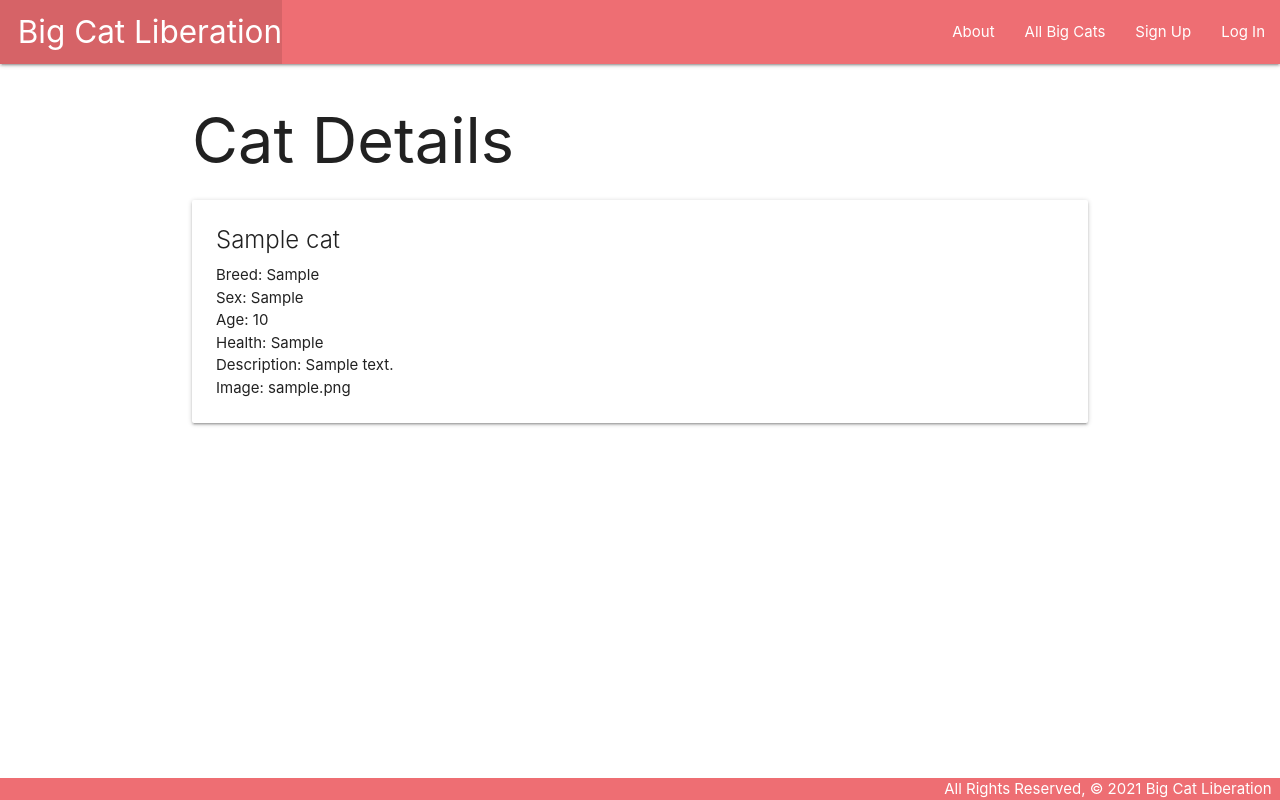
After one commit to priya131998/big-cat-liberation, a Django app: page /cats/1 in a window 1280 px wide. The commit adds this page. Run offline with Django 3.2, Linux system fonts and the light colour scheme; tables that the repository leaves empty hold one stand-in row (values such as "Sample post").

Commit message:
adds superuser and detail functionality

```diff
--- a/main_app/models.py
+++ b/main_app/models.py
@@ -3,7 +3,7 @@ from django.urls import reverse
 from django.contrib.auth.models import User
 
 # Create your models here.
-
+superusers = User.objects.filter(is_superuser = True)
 
 class Needs(models.Model):
     name = models.CharField(max_length=50)
--- a/main_app/templates/base.html
+++ b/main_app/templates/base.html
@@ -20,10 +20,10 @@
         </ul>
         <ul class="right">
           <li><a href="{% url 'about' %}">About</a></li>
-          <li> &nbsp; &nbsp;Welcome, {{ user }}&nbsp; &nbsp; </li>
           <li><a href="{% url 'index' %}">All Big Cats</a></li>
           {% if user.is_authenticated %}
           <li><a href="{% url 'cat_create' %}">Surrender Big Cat</a></li>
+          <li> &nbsp;|&nbsp;Welcome, {{ user }}&nbsp;|&nbsp; </li>
           <li><a href="{% url 'logout' %}">Log Out</a></li>
           {% else %}
           <li><a href="{% url 'signup' %}">Sign Up</a></li>
--- /dev/null
+++ b/main_app/templates/cats/detail.html
@@ -0,0 +1,30 @@
+{% extends 'base.html' %} {% block content %}
+
+<h1>Cat Details</h1>
+
+<div class="card">
+  <div class="card-content">
+    <span class="card-title">{{ cat.name }}</span>
+    <p>Breed: {{ cat.breed }}</p>
+    <p>Sex: {{ cat.sex }}</p>
+    <p>Age: {{ cat.age }}</p>
+    <p>Health: {{cat.health}}
+    <p>Description: {{cat.description}}
+    <p>Image: {{cat.image_url}}
+    {% comment %} {% if cat.user.id == user_id %}
+        {% if cat.pending %}
+        <p>Pending...<p/>
+        {% else %}
+        <p>Confirmed!</p>
+        {% endif %} {% endcomment %}
+  </div>
+  {% if user.is_superuser %}
+  <div class="card-action">
+    <h1>super user!</h1>
+    {% comment %} <a href="{% url 'cats_update' cat.id %}">Edit</a>
+    <a href="{% url 'cats_delete' cat.id %}">Delete</a> {% endcomment %}
+  </div>
+  {% endif %}
+</div>
+
+{% endblock %}
--- a/main_app/templates/cats/index.html
+++ b/main_app/templates/cats/index.html
@@ -4,7 +4,7 @@
 
 {% for cat in cats %}
 <div class="card">
-  {% comment %} <a href="{% url 'detail' cat.id %}"> {% endcomment %}
+  <a href="{% url 'detail' cat.id %}">
     <div class="card-content">
       <span class="card-title">{{ cat.name }}</span>
       <p>Breed: {{ cat.breed }}</p>
--- a/main_app/urls.py
+++ b/main_app/urls.py
@@ -6,5 +6,6 @@ urlpatterns = [
     path('about/', views.about, name='about'),
     path('cats/', views.cats_index, name='index'),
     path('cats/create/', views.CatCreate.as_view(), name='cat_create'),
-    path('accounts/signup/', views.signup, name='signup')
+    path('cats/<int:cat_id>', views.cats_detail, name='detail'),
+    path('accounts/signup/', views.signup, name='signup'),
 ]
--- a/main_app/views.py
+++ b/main_app/views.py
@@ -4,7 +4,7 @@ from django.contrib.auth import login
 from django.contrib.auth.forms import UserCreationForm
 from django.contrib.auth.decorators import login_required
 from django.contrib.auth.mixins import LoginRequiredMixin
-from .models import Cat
+from .models import Cat, User
 
 class CatCreate(LoginRequiredMixin, CreateView):
     model = Cat
@@ -23,15 +23,25 @@ class CatDelete(LoginRequiredMixin, DeleteView):
     model = Cat
     success_url = '/cats/'
 
+def cats_index(request):
+    cats = Cat.objects.all()
+    return render(request, 'cats/index.html', { 'cats': cats })
+
+def cats_detail(request, cat_id):
+    cat = Cat.objects.get(id=cat_id)
+    current_user = request.user
+    return render(request, 'cats/detail.html', {
+        'cat': cat,
+        'user': current_user,
+    })
+
+
 def home (request):
     return render(request, 'home.html')
 
 def about(request):
     return render(request, 'about.html')
 
-def cats_index(request):
-    cats = Cat.objects.all()
-    return render(request, 'cats/index.html', { 'cats': cats })
 
 def signup(request):
     error_message = ''
```
